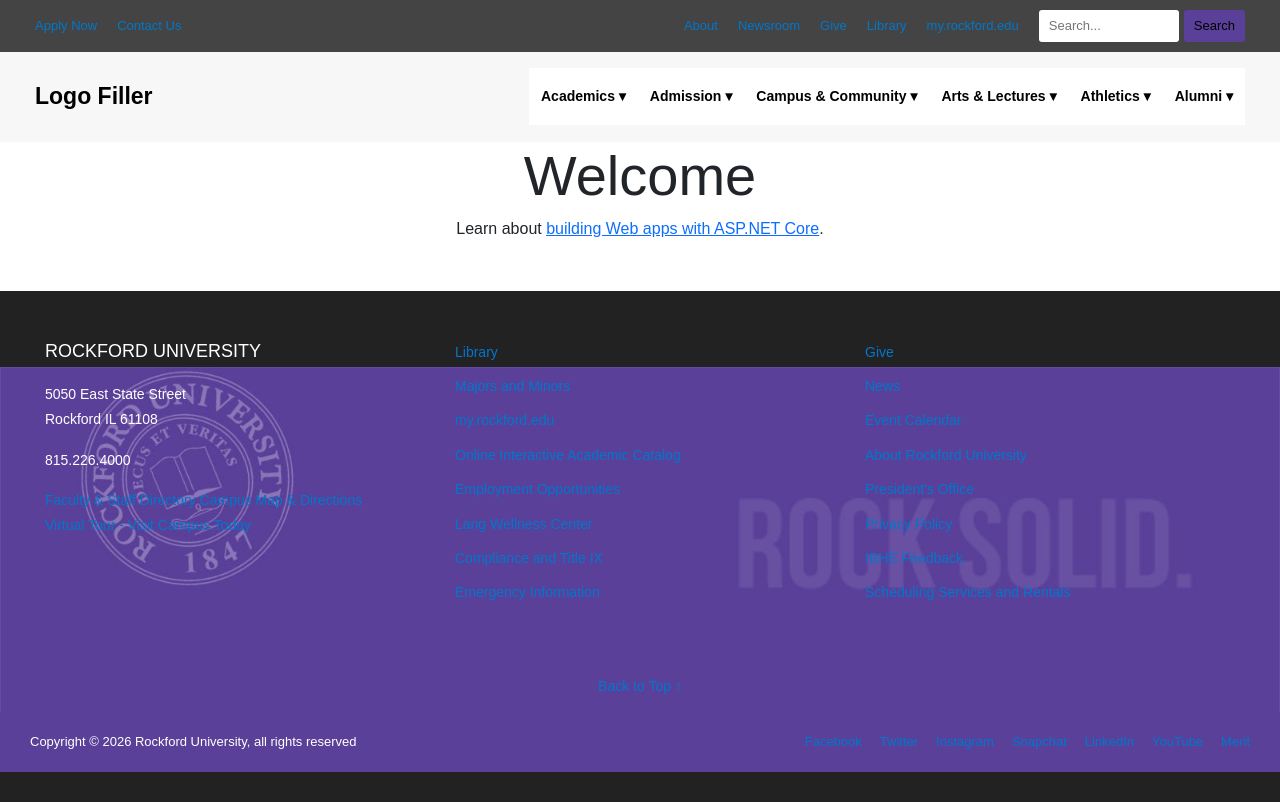
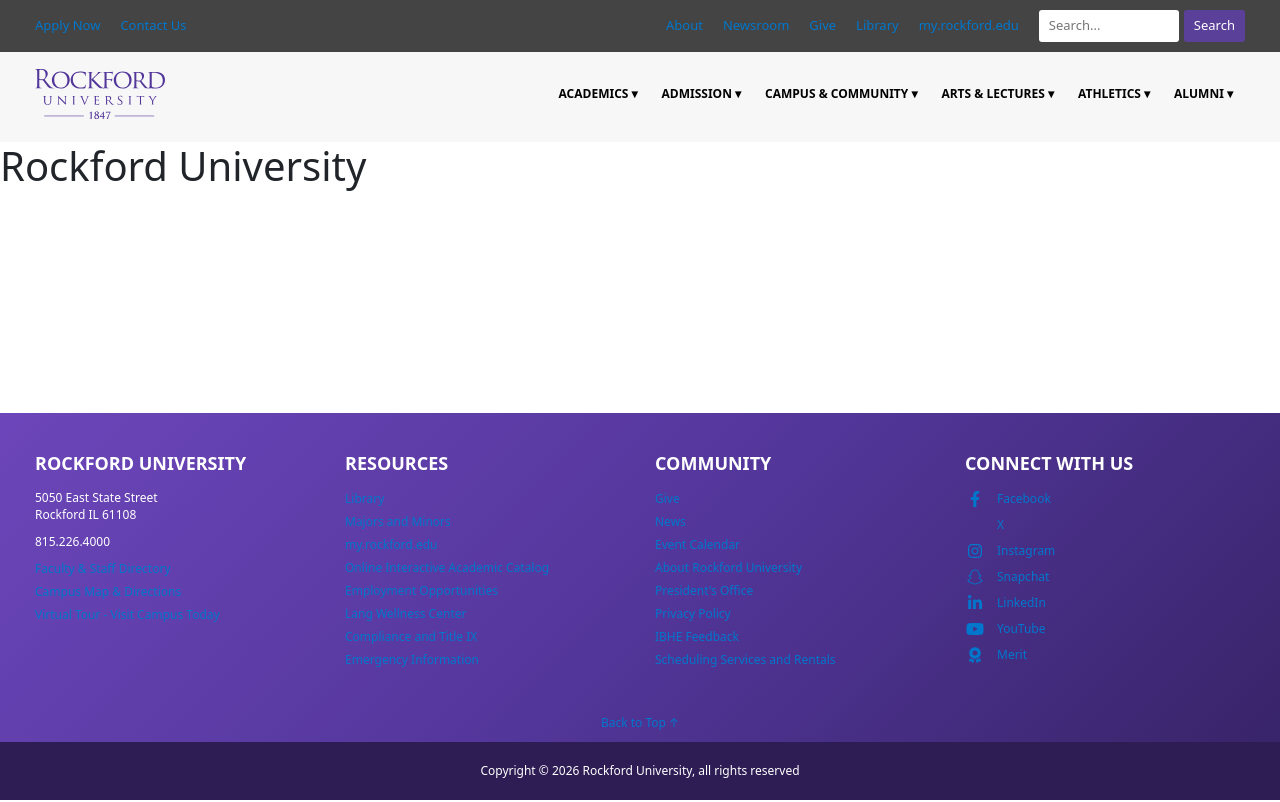
Before and after one commit to RissaKnight/RU-Website-Copy, an ASP.NET Core app: page / in a window 1280 px wide. Run offline with ASP.NET Core 8, Linux system fonts and the light colour scheme; style sheets or scripts are compiled from the project's sources.

Commit message:
Header and Footer, CSS tuning and dropdown JS fixes.

```diff
--- a/Views/Home/Index.cshtml
+++ b/Views/Home/Index.cshtml
@@ -2,7 +2,4 @@
     ViewData["Title"] = "Home Page";
 }
 
-<div class="text-center">
-    <h1 class="display-4">Welcome</h1>
-    <p>Learn about <a href="https://learn.microsoft.com/aspnet/core">building Web apps with ASP.NET Core</a>.</p>
-</div>
+<h1>Rockford University</h1>
--- a/Views/Shared/_Layout.cshtml
+++ b/Views/Shared/_Layout.cshtml
@@ -11,6 +11,9 @@
     <link rel="stylesheet" href="~/lib/bootstrap/dist/css/bootstrap.min.css" />
     <link rel="stylesheet" href="~/css/site.css" asp-append-version="true" />
     <link rel="stylesheet" href="~/RU_ASP_Semester_Project.styles.css" asp-append-version="true" />
+
+    <link rel="stylesheet" href="~/lib/bootstrap/dist/css/bootstrap.min.css" />
+    <link rel="stylesheet" href="https://cdnjs.cloudflare.com/ajax/libs/font-awesome/6.4.2/css/all.min.css" />
 </head>
 
 <body>
@@ -66,10 +69,12 @@
 
     <header class="ru-header">
 
+        <div class="header-container">
+
         <!-- UNIVERSITY BRAND -->
         <div class="ru-brand">
             <a asp-controller="Home" asp-action="Index">
-                Logo Filler
+                <img src="~/images/Rockford_University_logo.svg" alt="Rockford University Logo" height="50"/>
             </a>
         </div>
 
@@ -77,7 +82,7 @@
         <nav class="ru-navigation">
 
             <!-- MOBILE HAMBURGER -->
-            <input type="checkbox" id="menu-toggle" class="menu-toggle" />
+            <input type="checkbox" id="menu-toggle" class="menu-toggle"/>
 
             <label for="menu-toggle" class="hamburger">
                 <span></span>
@@ -243,6 +248,7 @@
 
         </nav>
 
+        </div>
     </header>
 
 
@@ -276,15 +282,16 @@
 
                 <p>815.226.4000</p>
 
-                <p>
-                    <a href="/campus-directory/">Faculty &amp; Staff Directory</a>
-                    <a href="/about/campusmap/">Campus Map &amp; Directions</a>
-                    <a href="https://youtu.be/f3oZsHBodck">Virtual Tour - Visit Campus Today</a>
-                </p>
+                <ul>
+                    <li><a href="/campus-directory/">Faculty &amp; Staff Directory</a></li>
+                    <li><a href="/about/campusmap/">Campus Map &amp; Directions</a></li>
+                    <li><a href="https://youtu.be/f3oZsHBodck">Virtual Tour - Visit Campus Today</a></li>
+                </ul>
             </div>
 
             <!-- COLUMN 2: LIBRARY AND RESOURCES -->
             <div class="footer-column">
+                <h3>RESOURCES</h3>
                 <ul>
                     <li><a href="https://rockford.libguides.com/home">Library</a></li>
                     <li><a href="/academics/majorsminors/">Majors and Minors</a></li>
@@ -299,6 +306,7 @@
 
             <!-- COLUMN 3: GIVING AND ADDITIONAL LINKS -->
             <div class="footer-column">
+                <h3>COMMUNITY</h3>
                 <ul>
                     <li><a href="/ways-to-give/">Give</a></li>
                     <li><a href="/about/news/">News</a></li>
@@ -309,6 +317,20 @@
                     <li><a href="https://complaints.ibhe.org/">IBHE Feedback</a></li>
                     <li><a href="/community/campus/scheduling/">Scheduling Services and Rentals</a></li>
                 </ul>
+            </div>
+
+            <!-- COLUMN 4: SOCIAL MEDIA -->
+            <div class="footer-column">
+                <h3>CONNECT WITH US</h3>
+                <div class="social-icons">
+                    <a href="https://www.facebook.com/RockfordUniversity" target="_blank"><i class="fa-brands fa-facebook-f"></i> Facebook</a>
+                    <a href="https://www.twitter.com/RockfordUniv" target="_blank"><i class="fa-brands fa-x-twitter"></i> X</a>
+                    <a href="https://www.instagram.com/rockforduniversity/" target="_blank"><i class="fa-brands fa-instagram"></i> Instagram</a>
+                    <a href="https://www.snapchat.com/add/rockford.u" target="_blank"><i class="fa-brands fa-snapchat"></i> Snapchat</a>
+                    <a href="https://www.linkedin.com/edu/school?id=18296" target="_blank"><i class="fa-brands fa-linkedin-in"></i> LinkedIn</a>
+                    <a href="https://www.youtube.com/user/rockforduniversity" target="_blank"><i class="fa-brands fa-youtube"></i> YouTube</a>
+                    <a href="https://rockford.meritpages.com/" target="_blank"><i class="fa-solid fa-award"></i> Merit</a>
+                </div>
             </div>
 
         </div>
@@ -328,34 +350,6 @@
                     Copyright &copy; 2026 Rockford University,
                     all rights reserved
                 </p>
-
-
-                <!-- SOCIAL MEDIA LINKS -->
-                <div class="social-icons">
-
-                    <a href="https://www.facebook.com/RockfordUniversity"
-                       target="_blank">Facebook</a>
-
-                    <a href="https://www.twitter.com/RockfordUniv"
-                       target="_blank">Twitter</a>
-
-                    <a href="https://www.instagram.com/rockforduniversity/"
-                       target="_blank">Instagram</a>
-
-                    <a href="https://www.snapchat.com/add/rockford.u"
-                       target="_blank">Snapchat</a>
-
-                    <a href="https://www.linkedin.com/edu/school?id=18296"
-                       target="_blank">LinkedIn</a>
-
-                    <a href="https://www.youtube.com/user/rockforduniversity"
-                       target="_blank">YouTube</a>
-
-                    <a href="https://rockford.meritpages.com/"
-                       target="_blank">Merit</a>
-
-                </div>
-
             </div>
 
         </div>
--- a/wwwroot/css/site.css
+++ b/wwwroot/css/site.css
@@ -7,10 +7,17 @@ body {
     margin: 0;
     padding: 0;
     font-family: Arial, Helvetica, sans-serif;
+    display: flex;
+    flex-direction: column;
+    min-height: 100vh;
 }
 
 * {
     box-sizing: border-box;
+}
+
+main {
+    flex: 1;
 }
 
 /* ============================= */
@@ -20,12 +27,19 @@ body {
 .ru-header {
     background-color: #f7f7f7;
     min-height: 90px;
+    position: relative;
+    z-index: 1000;
+    padding: 15px 35px; /* Padding moved to the outer shell */
+}
+
+.header-container {
+    max-width: 1400px;
+    margin: auto;
     display: flex;
     align-items: center;
     justify-content: space-between;
-    padding: 15px 35px;
-    position: relative;
-    z-index: 1000;
+    width: 100%;
+    /* Removed padding from here so it aligns exactly with the 1400px edge */
 }
 
 .ru-brand a {
@@ -94,13 +108,14 @@ body {
     padding: 6px 10px;
     border: none;
     background-color: #5a4099;
-    color: #000;
+    color: #ffffff;
     border-radius: 3px;
     cursor: pointer;
 }
 
     .toparea button:hover {
         background-color: white;
+        color: #5a4099;
     }
 
 /* ============================= */
@@ -158,7 +173,7 @@ body {
 .ru-navigation {
     display: flex;
     align-items: center;
-    background-color: #d6d6d6;
+    background-color: transparent; /* Fixed light gray clash */
 }
 
 .mainNav {
@@ -167,75 +182,65 @@ body {
     list-style: none;
     padding: 0;
     margin: 0;
-    background-color: #fff;
+    background-color: transparent; /* Fixed white boxes clash */
 }
 
 .mainNav > li {
-        position: relative;
+    position: relative; /* CRITICAL: Anchors the absolute dropdown to this button */
 }
 
 /* MAIN NAVIGATION LINKS AND BUTTONS */
-
 .mainNav > li > a,
 .mainNav > li > .nav-dropdown-toggle {
     display: block;
     color: #000;
     text-decoration: none;
     padding: 18px 12px;
-            font-size: 14px;
+    font-size: 12px;
     font-weight: 600;
-        }
-
-        /* DROPDOWN BUTTON */
-
-        .mainNav > li > .nav-dropdown-toggle {
     background: transparent;
     border: none;
     font-family: inherit;
     cursor: pointer;
     width: 100%;
     text-align: left;
+    text-transform: uppercase
 }
 
-            /* HOVER EFFECT */
-
+/* ROCKFORD PURPLE HOVER & ACTIVE STATE */
 .mainNav > li > a:hover,
-            .mainNav > li > .nav-dropdown-toggle:hover {
-                background-color: #5a4099;
+.mainNav > li > .nav-dropdown-toggle:hover,
+.mainNav > li.is-open > .nav-dropdown-toggle {
+    background-color: #53369a;
     color: #fff;
 }
 
 /* DROPDOWN CLOSED BY DEFAULT */
-
 .mainNav > li.has-dropdown > .dropdown {
     display: none;
 }
 
 /* DROPDOWN OPEN WHEN CLICKED */
-
 .mainNav > li.has-dropdown.is-open > .dropdown {
     display: block;
 }
 
 /* ARROW ANIMATION */
-
 .nav-dropdown-toggle span {
     display: inline-block;
-    transition: transform 0.2s ease;
+    transition: transform 0.1s ease;
 }
 
 .has-dropdown.is-open .nav-dropdown-toggle span {
     transform: rotate(180deg);
 }
 
-
 /* ============================= */
 /* DROPDOWN MENUS                */
 /* ============================= */
-
 .dropdown {
     display: none;
-    position: absolute;
+    position: absolute !important; /* CRITICAL: Forces dropdown to float over content */
     top: 100%;
     left: 0;
     min-width: 250px;
@@ -256,8 +261,10 @@ body {
         color: #000;
         background-color: #fff;
         text-decoration: none;
-        padding: 11px 16px;
-        font-size: 14px;
+        padding: 11px 12px;
+        font-weight: 600;
+        font-size: 12px;
+        text-transform: capitalize;
     }
 
         /* DROPDOWN HOVER */
@@ -306,67 +313,35 @@ body {
 /* ============================= */
 
 .ru-footer {
-    background-color: #222;
-    background-image: url('/Images/FooterBackground.jpg');
-    background-size: 100% auto;
-    background-position: center ;
-    background-repeat: no-repeat;
+    background: linear-gradient(135deg, #6c46ba, #53369a, #362366);
     color: white;
     margin-top: 50px;
-    padding-top: 50px;
-    padding-bottom: 30px;
-    font-size: 13px;
-    line-height: 20px;
+    padding-top: 40px;
+    padding-bottom: 0px;
+    font-size: 12px;
 }
-
-/* FOOTER THREE COLUMN LAYOUT */
 
 .footer-content {
     display: grid;
-    grid-template-columns: repeat(3, 1fr);
-    gap: 40px;
-    max-width: 1250px;
+    grid-template-columns: repeat(4, 1fr);
+    gap: 30px;
+    max-width: 1400px; /* Matches the top header width */
     margin: auto;
-    padding: 0 30px 45px;
+    padding: 0 35px 30px;
+    text-align: left;
+    align-items: start; /* Centers vertically */
 }
-
-/* FOOTER LINKS */
-
-.footer-column ul {
-    list-style: none;
-    padding: 0;
-    margin: 0;
-}
-
-    .footer-column ul li {
-        margin-bottom: 12px;
-    }
-
-/* MEDIUM AND SMALL SCREENS */
-
-@media (max-width: 991px) {
-
-    .footer-content {
-        grid-template-columns: 1fr;
-        gap: 30px;
-    }
-    .ru-footer {
-        background-size: 100% auto;
-        background-position: center ;
-    }
-}
-/* FOOTER COLUMNS */
 
 .footer-column h3 {
     font-size: 18px;
-    font-weight: normal;
-    margin-bottom: 20px;
+    font-weight: bold;
+    margin-bottom: 15px;
 }
 
 .footer-column p {
-    font-size: 14px;
-    line-height: 1.8;
-    margin-bottom: 15px;
+    font-size: 12px;
+    line-height: 1.4;
+    margin-bottom: 10px;
 }
 
 .footer-column ul {
@@ -376,15 +351,14 @@ body {
 }
 
 .footer-column ul li {
-        margin-bottom: 12px;
+    margin-bottom: 5px; /* Tighter line gaps for links */
 }
 
 .footer-column a {
     display: inline-block;
     color: white;
     text-decoration: none;
-    font-size: 14px;
-    line-height: 1.6;
+    font-size: 12px;
 }
 
 .footer-column a:hover {
@@ -393,16 +367,15 @@ body {
 }
 
 /* BACK TO TOP */
-
 .back-top {
     text-align: center;
-    padding: 15px;
+    padding: 10px;
 }
 
 .back-top a {
     color: white;
     text-decoration: none;
-        font-size: 14px;
+    font-size: 12px;
 }
 
 .back-top a:hover {
@@ -410,46 +383,52 @@ body {
 }
 
 /* COPYRIGHT SECTION */
-
 .copyright {
-    background-color: #5a4099;
-    padding: 20px 30px;
+    background-color: #2e1d55; /* Darker accent for the bottom strip */
+    padding: 20px 20px;
 }
 
 .copyright-content {
-    max-width: 1250px;
+    max-width: 1400px;
     margin: auto;
     display: flex;
-    justify-content: space-between;
+    flex-direction: column; /* Stacks copyright and icons vertically */
+    justify-content: center;
     align-items: center;
-    flex-wrap: wrap;
-    gap: 20px;
+    gap: 15px;
 }
 
 .copyright-content p {
     margin: 0;
-        font-size: 13px;
+    font-size: 12px;
 }
 
 /* SOCIAL MEDIA LINKS */
-
 .social-icons {
     display: flex;
-    flex-wrap: wrap;
-    gap: 18px;
+    flex-direction: column; /* Stacks links vertically */
+    gap: 8px; /* Tighter spacing to match the other columns */
 }
 
 .social-icons a {
+    display: flex;
+    align-items: center;
+    gap: 12px; /* Space between the icon and the text */
     color: white;
     text-decoration: none;
-        font-size: 13px;
+    font-size: 12px; /* Matches your updated footer text */
+    transition: color 0.2s ease;
+}
+
+.social-icons a i {
+    font-size: 16px; /* Keeps the icons slightly larger than the text */
+    width: 20px; /* Fixed width ensures the text labels align perfectly */
+    text-align: center;
 }
 
 .social-icons a:hover {
     color: #b8d4f3;
-            text-decoration: underline;
 }
-
 
 
 /* ============================= */
--- a/wwwroot/js/site.js
+++ b/wwwroot/js/site.js
@@ -55,4 +55,14 @@ document.addEventListener("DOMContentLoaded", function () {
 
         });
     }
+    // Close dropdowns when clicking anywhere outside of them
+    document.addEventListener("click", function (event) {
+        // Check if the click happened inside a navigation item
+        const isClickInsideDropdown = event.target.closest(".mainNav > li.has-dropdown");
+
+        // If the click was outside, close all dropdowns
+        if (!isClickInsideDropdown) {
+            closeAllDropdowns();
+        }
+    });
 });
```
Also changed, not shown: wwwroot/Images/Rockford_University_logo.svg (added). Lines whose indentation alone changed are shown as unchanged.
